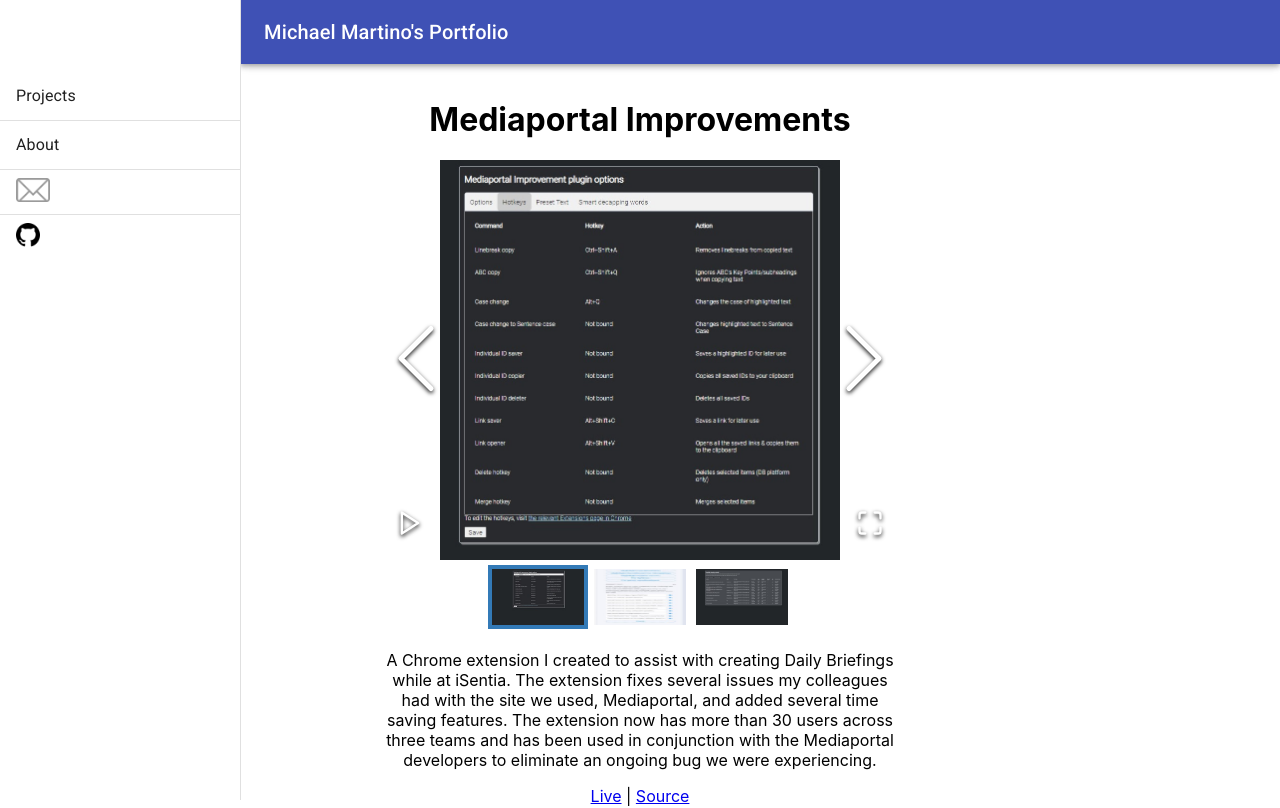
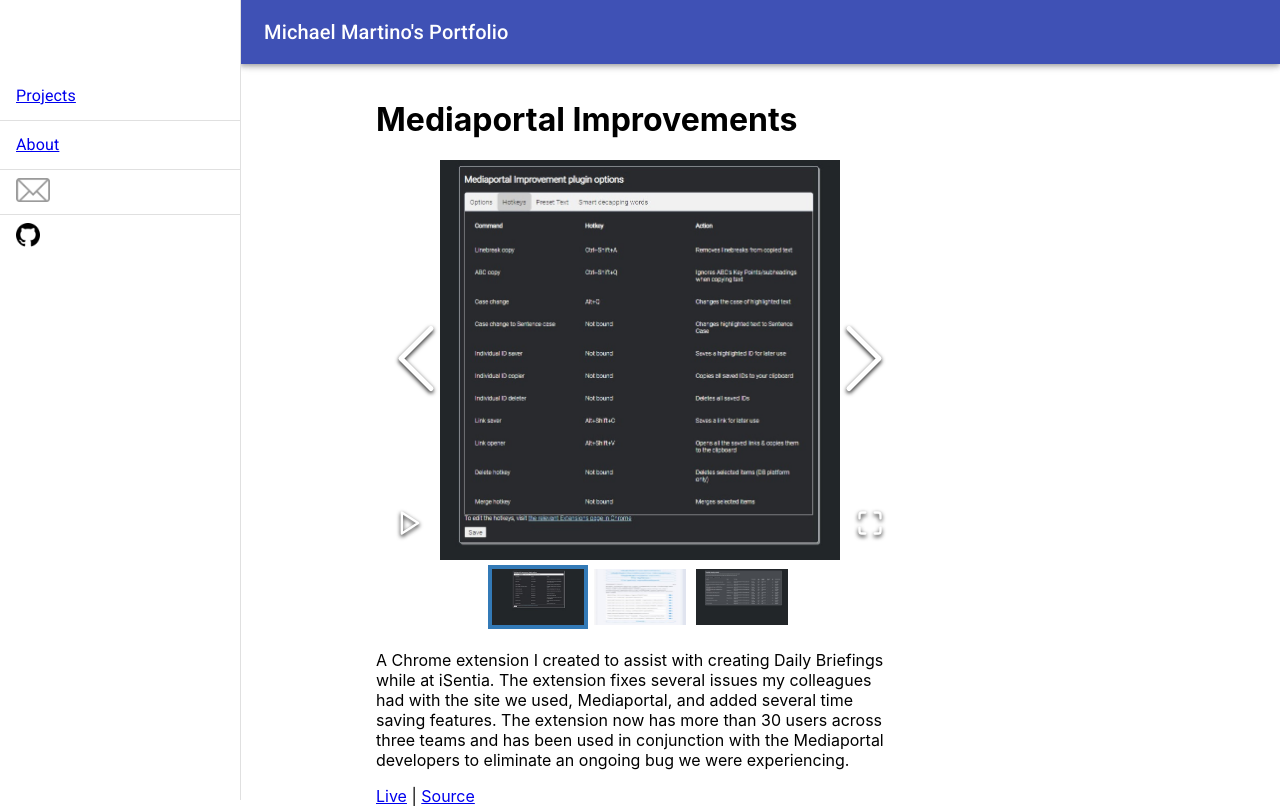
Before and after one commit to Mick666/Portfolio, a React (Create React App) app: page / in a window 1280 px wide. Shown: the top 808 px of the page. Built offline with nearby package versions, Linux system fonts and the light colour scheme.

Commit message:
Added react router

```diff
--- a/src/App.js
+++ b/src/App.js
@@ -7,6 +7,10 @@
 import '../node_modules/react-image-gallery/styles/css/image-gallery.css'
 import { Drawer, AppBar, Toolbar, Typography } from '@material-ui/core'
 import { makeStyles } from '@material-ui/core/styles'
+import {
+    BrowserRouter as Router,
+    Switch, Route
+} from 'react-router-dom'
 
 const drawerWidth = 240
 const useStyles = makeStyles((theme) => ({
@@ -34,11 +38,10 @@
 }))
 
 function App() {
-    const [page, setPage] = useState('projects')
     const classes = useStyles()
 
     return (
-        <div className='App'>
+        <Router className='App'>
             <AppBar position="fixed" className={classes.appBar}>
                 <Toolbar>
                     <Typography variant="h6" noWrap>
@@ -55,13 +58,19 @@
                 anchor="left"
             >
                 <div className={classes.toolbar} />
-                <Sidebar setPage={setPage} />
+                <Sidebar />
             </Drawer>
-            <About page={page === 'about'} />
-            <PortfolioItems
-                data={Data}
-                page={page === 'projects'} />
-        </div>
+            <Switch>
+                <Route path='/about'>
+                    <About />
+                </Route>
+                <Route path='/'>
+                    <PortfolioItems
+                        data={Data}
+                    />
+                </Route>
+            </Switch>
+        </Router>
     )
 }
 
--- a/src/components/About.js
+++ b/src/components/About.js
@@ -1,7 +1,6 @@
 import React from 'react'
 
-const About = ({ page }) => {
-    if (!page) return null
+const About = () => {
 
     const aboutText = 'My name is Michael Martino and I\'m a Web Developer.\
     My passion is programming, especially when creating new ways to make people\'s lives easier (be it with\
--- a/src/components/PortfolioItem.js
+++ b/src/components/PortfolioItem.js
@@ -12,8 +12,7 @@
     )
 }
 
-const PortfolioItems = ({ page, data }) => {
-    if (!page) return null
+const PortfolioItems = ({ data }) => {
 
     return (
         <div className='portfolio-items-parent'>
--- a/src/components/Sidebar.js
+++ b/src/components/Sidebar.js
@@ -2,25 +2,30 @@
 import emailLogo from '../images/mail.png'
 import githubLogo from '../images/github.png'
 import { List, ListItem, ListItemIcon, ListItemText, Divider } from '@material-ui/core'
+import { Link } from 'react-router-dom'
 
-const Sidebar = ({ setPage }) => {
+const Sidebar = () => {
 
     return (
         <List>
             <ListItem>
-                <ListItemText primary={<a onClick={() => setPage('projects')}>Projects</a>} />
+                <ListItemText primary={<Link to="/">Projects</Link>} />
             </ListItem>
             <Divider />
             <ListItem>
-                <ListItemText primary={<a onClick={() => setPage('about')} >About</a>} />
+                <ListItemText primary={<Link to="/about">About</Link>} />
             </ListItem>
             <Divider />
             <ListItem>
-                <ListItemIcon><a href='https://github.com/Mick666' ><img src={emailLogo} className='nav-sidebar-image'/></a></ListItemIcon>
+                <ListItemIcon>
+                    <a href='mailto:MichaelM94@outlook.com.au' ><img src={emailLogo} className='nav-sidebar-image'/></a>
+                </ListItemIcon>
             </ListItem>
             <Divider />
             <ListItem>
-                <ListItemIcon><a href='mailto:MichaelM94@outlook.com.au' ><img src={githubLogo} className='nav-sidebar-image'/></a></ListItemIcon>
+                <ListItemIcon>
+                    <a href='https://github.com/Mick666' ><img src={githubLogo} className='nav-sidebar-image'/></a>
+                </ListItemIcon>
             </ListItem>
         </List>
     )
```
